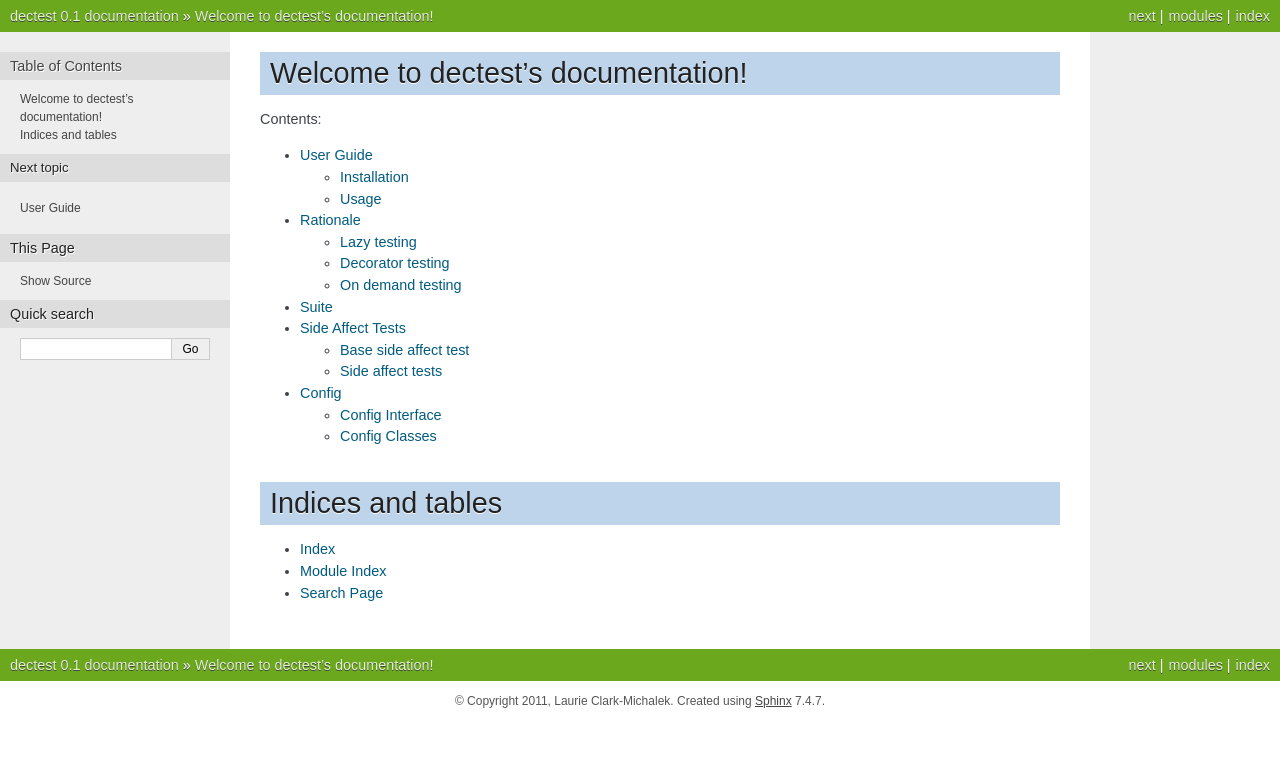
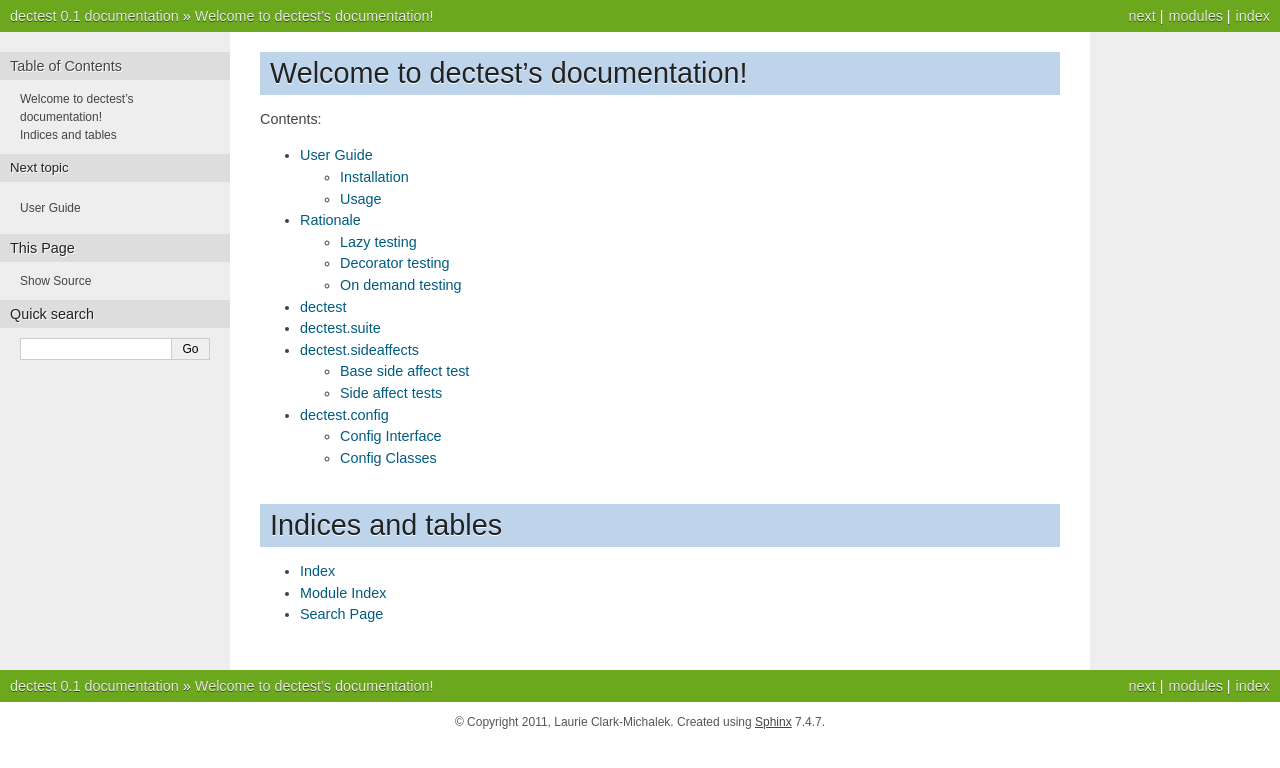
Before and after one commit to lclarkmichalek/dectest, a Sphinx documentation site: the page built from docs/source/index.rst, in a window 1280 px wide. Shown: the top 768 px of the page. Built offline with Sphinx 7.4.7, drawn with Linux system fonts in a browser that asks for light colours.

Commit message:
Added root dectest module documentation

```diff
--- a/docs/source/config.rst
+++ b/docs/source/config.rst
@@ -1,5 +1,5 @@
-Config
-======
+dectest.config
+==============
 
 .. automodule:: dectest.config
    :no-members:
--- /dev/null
+++ b/docs/source/dectest.rst
@@ -0,0 +1,5 @@
+dectest
+=======
+
+.. automodule:: dectest
+   :no-members:
--- a/docs/source/index.rst
+++ b/docs/source/index.rst
@@ -14,6 +14,7 @@ Contents:
    intro
    rationale
 
+   dectest
    suite
    sideaffects
    config
--- a/docs/source/sideaffects.rst
+++ b/docs/source/sideaffects.rst
@@ -1,7 +1,7 @@
 .. module:: dectest.sideaffects
 
-Side Affect Tests
-=================
+dectest.sideaffects
+===================
 
 Side affects are important to test for, as in almost any non-functional
 language, they are used extensivly. dectest provides generic tests to test for
--- a/docs/source/suite.rst
+++ b/docs/source/suite.rst
@@ -1,4 +1,4 @@
-Suite
-=====
+dectest.suite
+=============
 
 .. automodule:: dectest.suite
```
